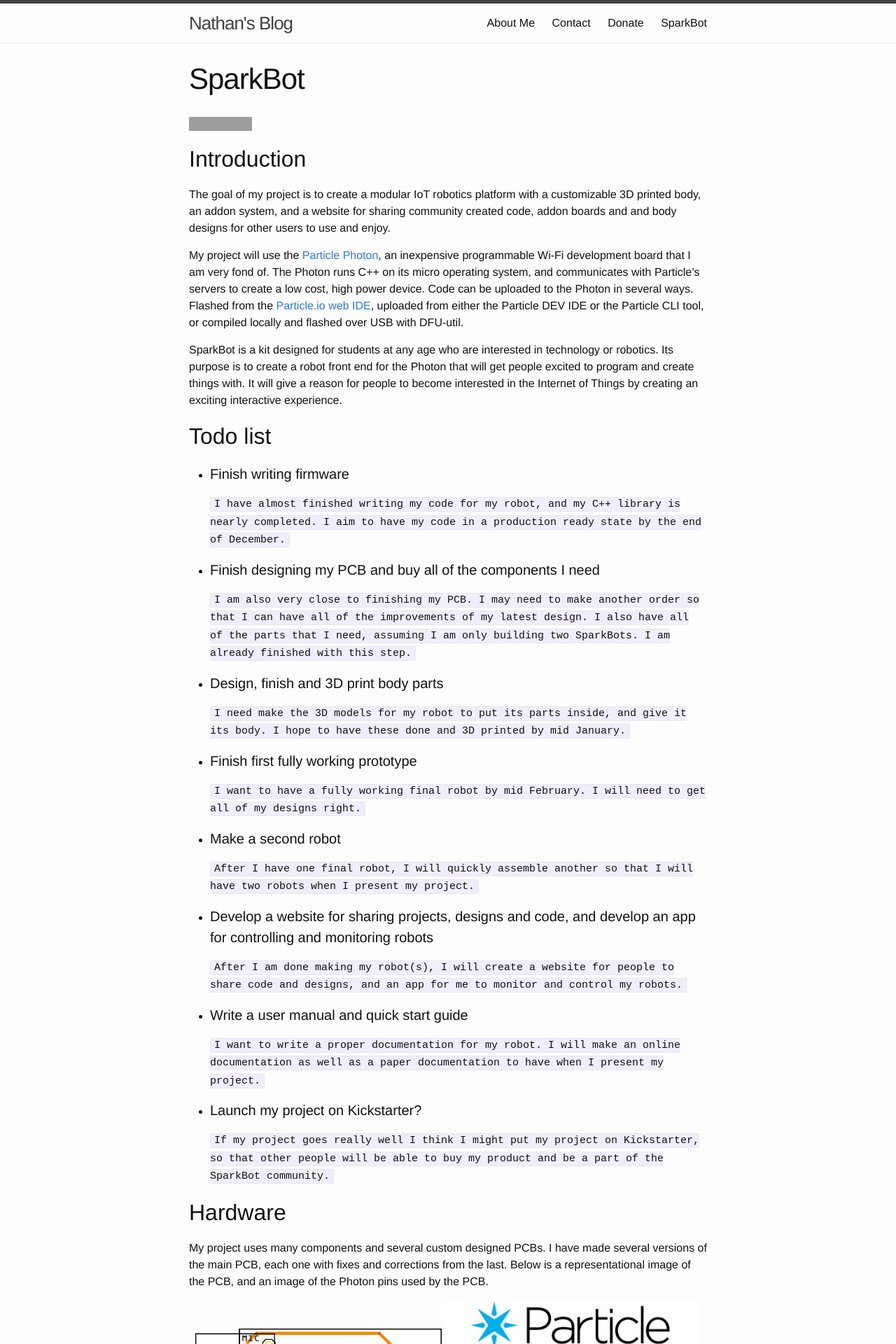
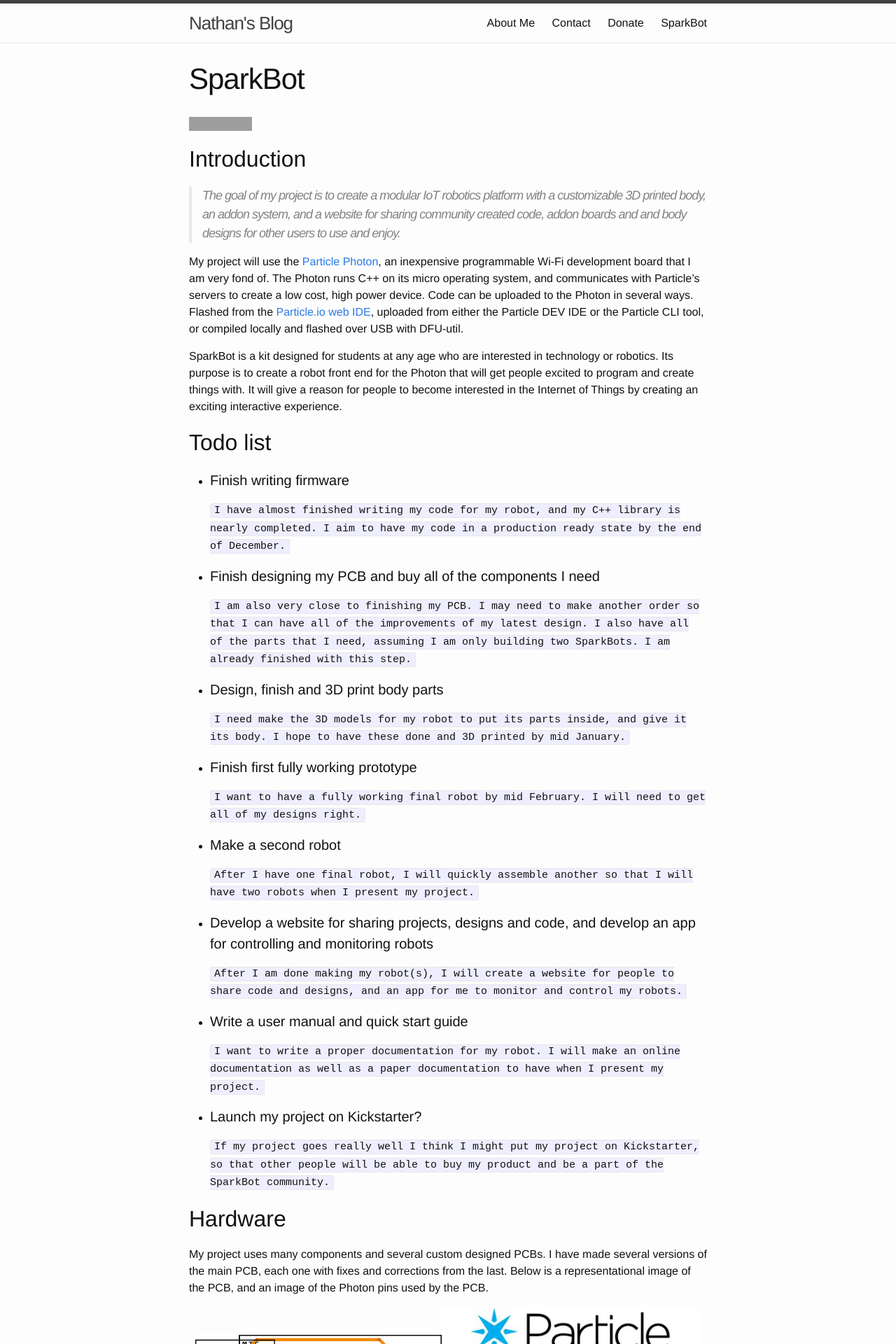
Before and after one commit to nrobinson2000/blog, a Jekyll site: the page built from sparkbot.md, in a window 1280 px wide. Shown: the top 1920 px of the page at 70% size. Built offline with Jekyll 4.4.1, drawn with Linux system fonts in a browser that asks for light colours; Markdown is read by kramdown in place of the engine named in the settings; a script that is not in the unit is left out; comment, search, counter and statistics services are not loaded; grey boxes are pictures that could not be loaded.

Commit message:
22:31 of 20-01-2016

```diff
--- a/sparkbot.md
+++ b/sparkbot.md
@@ -7,7 +7,7 @@
 [![Build Status](https://travis-ci.org/nrobinson2000/sparkbot-default.svg?branch=master)](https://travis-ci.org/nrobinson2000/sparkbot-default)
 
 ## Introduction
-The goal of my project is to create a modular IoT robotics platform with a customizable 3D printed body, an addon system, and a website for sharing community created code, addon boards and and body designs for other users to use and enjoy.
+>The goal of my project is to create a modular IoT robotics platform with a customizable 3D printed body, an addon system, and a website for sharing community created code, addon boards and and body designs for other users to use and enjoy.
 
 My project will use the [Particle Photon](https://particle.io/), an inexpensive programmable Wi-Fi development board that I am very fond of.  The Photon runs C++ on its micro operating system, and communicates with Particle's servers to create a low cost, high power device. Code can be uploaded to the Photon in several ways. Flashed from the [Particle.io web IDE][7], uploaded from either the Particle DEV IDE or the Particle CLI tool, or compiled locally and flashed over USB with DFU-util.
 
```
